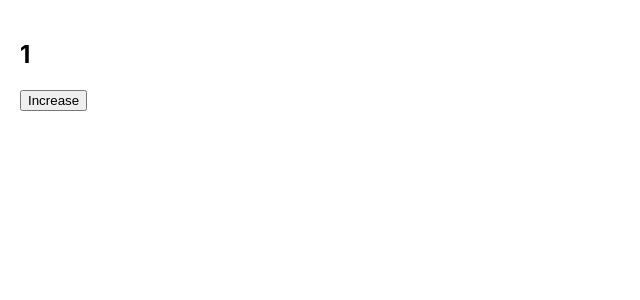
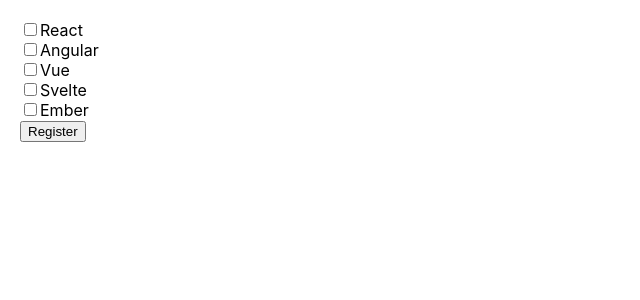
Before and after one commit to manhnv193/tiktok_clone, a React (Create React App) app: page / in a window 1280 px wide. Shown: the top 300 px of the page, without its empty margins (0-640 px from the left). Built offline with nearby package versions, Linux system fonts and the light colour scheme.

Commit message:
two way binding

```diff
--- a/src/App.js
+++ b/src/App.js
@@ -1,20 +1,48 @@
 import { useState } from "react";
+
+const courses = [
+  { id: 1, name: 'React' },
+  { id: 2, name: 'Angular' },
+  { id: 3, name: 'Vue' },
+  { id: 4, name: 'Svelte' },
+  { id: 5, name: 'Ember' }
+]
 
 
 function App() {
-  const [counter , setCounter] = useState(1);
 
-  const handleIncrease = () => {
-    // Truyen vao 1 gia tri moi cho counter
-    setCounter(prevState => prevState + 1);
-    setCounter(prevState => prevState + 1);
-    setCounter(prevState => prevState + 1);
+  const [checked, setChecked] = useState([])
+
+
+  const handleSubmit = () => {
+    console.log({ids: checked})
   }
 
+  const handleCheck = (id) => {
+    setChecked(prev => {
+      if (prev.includes(id)) {
+        return prev.filter(item => item !== id)
+      } else {
+        return [...prev, id]
+      }
+    })
+  }
+
+
   return (
-    <div className="App" style={{padding: 20}}>
-      <h2>{counter}</h2>
-      <button onClick={handleIncrease}>Increase</button>
+    <div className="App" style={{ padding: 20 }}>
+      {courses.map(course => (
+        <div key={course.id}>
+          <input
+            type="checkbox"
+            checked={checked.includes(course.id)}
+            onChange={() => handleCheck(course.id)}
+          />
+          {course.name}
+        </div>
+      ))}
+
+      <button onClick={handleSubmit}>Register</button>
     </div>
   );
 }
```
